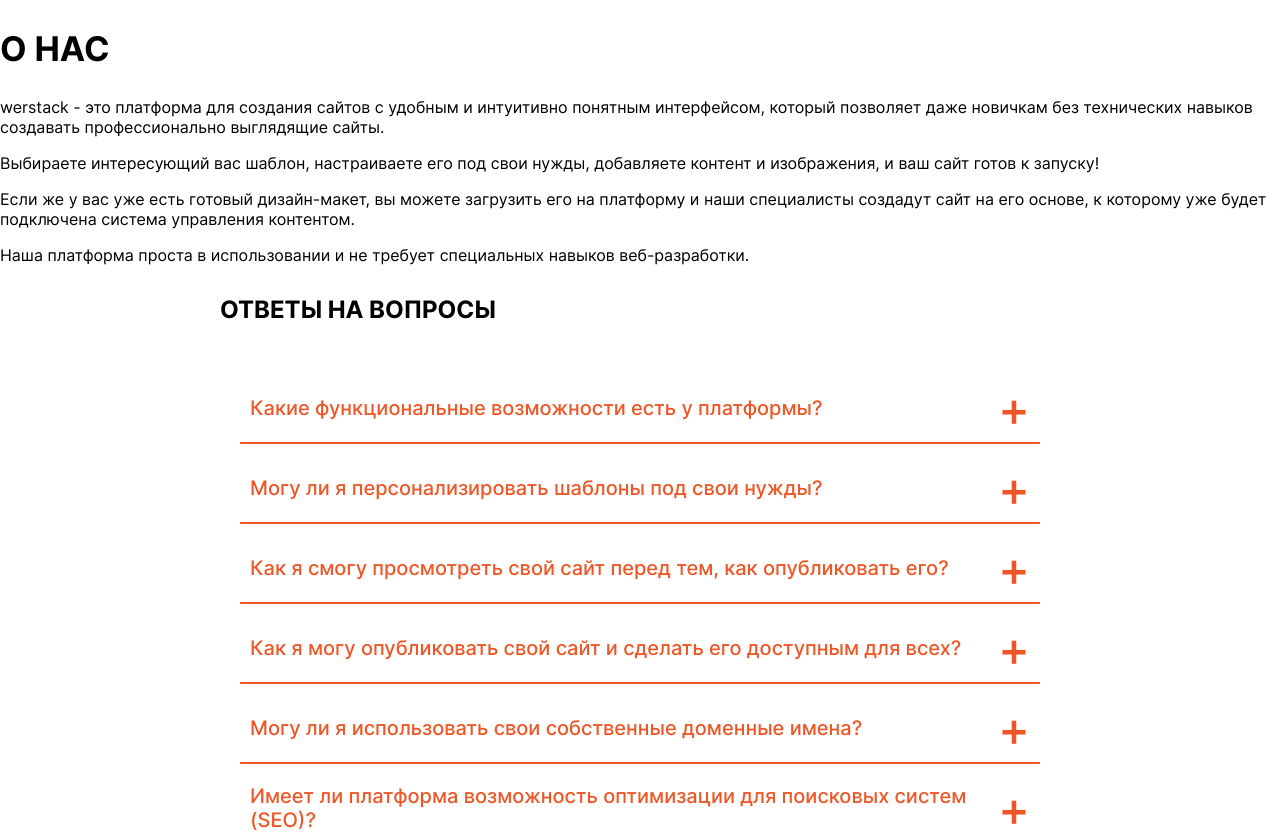
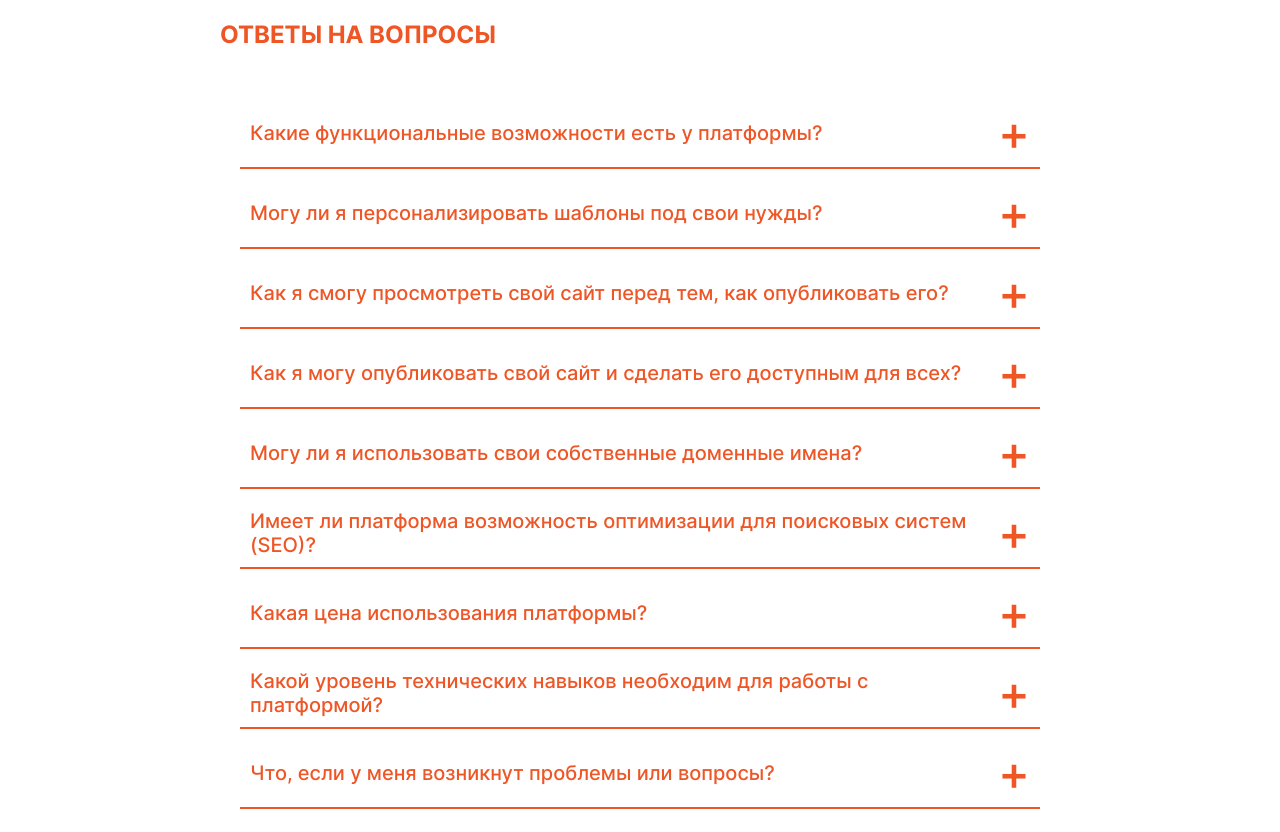
Before and after one commit to WadimSh/werstack, a React (Create React App) app: page / in a window 1280 px wide. Shown: the top 832 px of the page. Built offline with nearby package versions, Linux system fonts and the light colour scheme.

Commit message:
fix: внесены исправления

```diff
--- a/src/App.jsx
+++ b/src/App.jsx
@@ -2,7 +2,7 @@ import { useState } from 'react';
 import { config, ConfigContext } from './contexts/contexts';
 
 //import LetStart from './components/let-start/let-start';
-import About from './components/about/about';
+//import About from './components/about/about';
 import FAQ from './components/faq/faq';
 
 import './App.css';
@@ -13,7 +13,6 @@ function App() {
   return (
     <div className="app">
       <ConfigContext.Provider value={config[lang]}>
-        <About />
         <FAQ />
       </ConfigContext.Provider>
     </div>
--- a/src/components/faq/faq.jsx
+++ b/src/components/faq/faq.jsx
@@ -10,7 +10,10 @@ const FAQ = () => {
 
  return (
    <section>
-      <Title level={2}>{title}</Title>
+      <Title
+        level={2}
+        children={title}
+      />
       <Accordion
         faqs={list}
       />
--- a/src/ui/title/title.css
+++ b/src/ui/title/title.css
@@ -1,11 +1,14 @@
 .title-1 {
   font-size: 34px;
+  color: var(--themes-main-color);
 }
 
 .title-2 {
   font-size: 24px;
+  color: var(--themes-main-color);
 }
 
 .title-3 {
   font-size: 14px;
+  color: var(--themes-main-color);
 }
```
